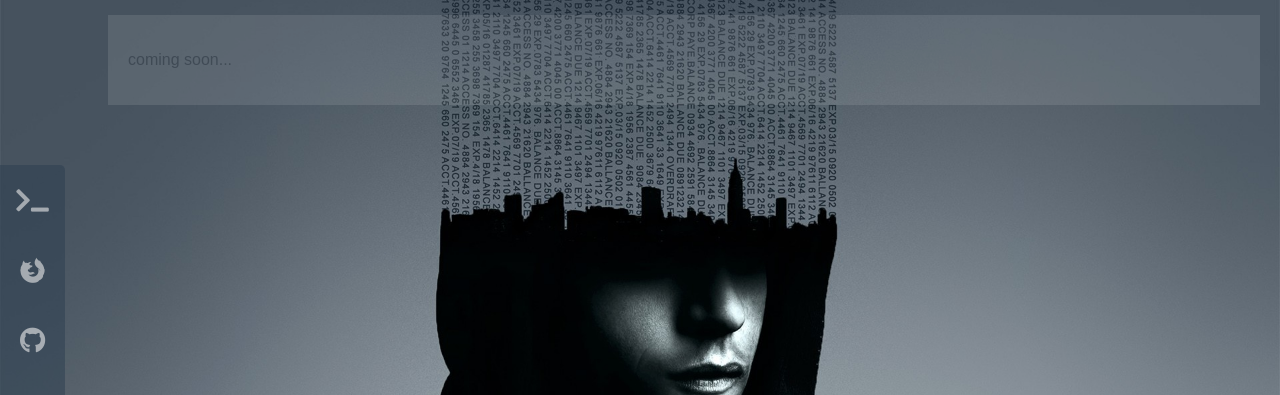
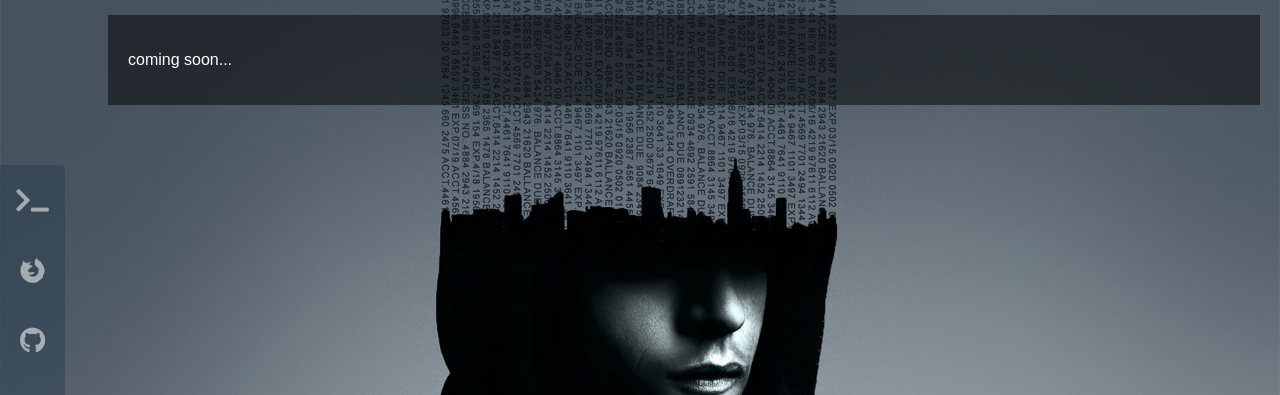
Before and after one commit to s3verus/mysite, a PHP site: page /index.html in a window 1280 px wide. Shown: the part 25-420 px from the top of the page. Run offline with PHP 8.4, Linux system fonts and the light colour scheme.

Commit message:
css file edited

```diff
--- a/css/style.css
+++ b/css/style.css
@@ -81,17 +81,16 @@ article{
     float: right;
     width: 90%;
     height: 100%;
-    background-color: white;
+    background-color: rgba(0,0,0,.5);
     margin: 20px;
     margin-top: 40px;
     padding: 20px;
     box-sizing: border-box;
-    opacity: 0.1;
-    color: black;
+    color: white;
     z-index: 1;
 }
 article:hover{
-    opacity: 0.2;
+    opacity: 0.9;
 }
 aside i:hover{
     background: white;
```
